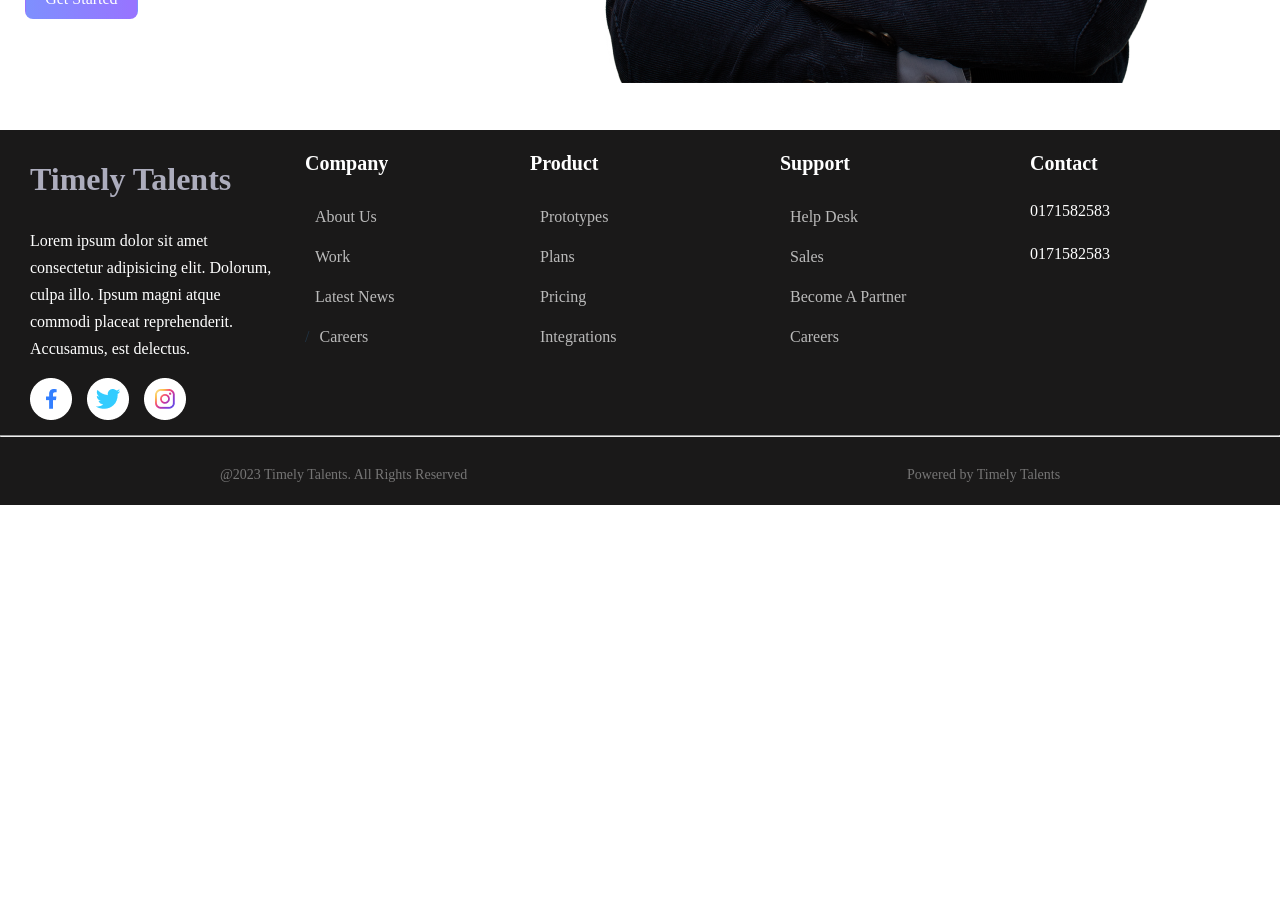
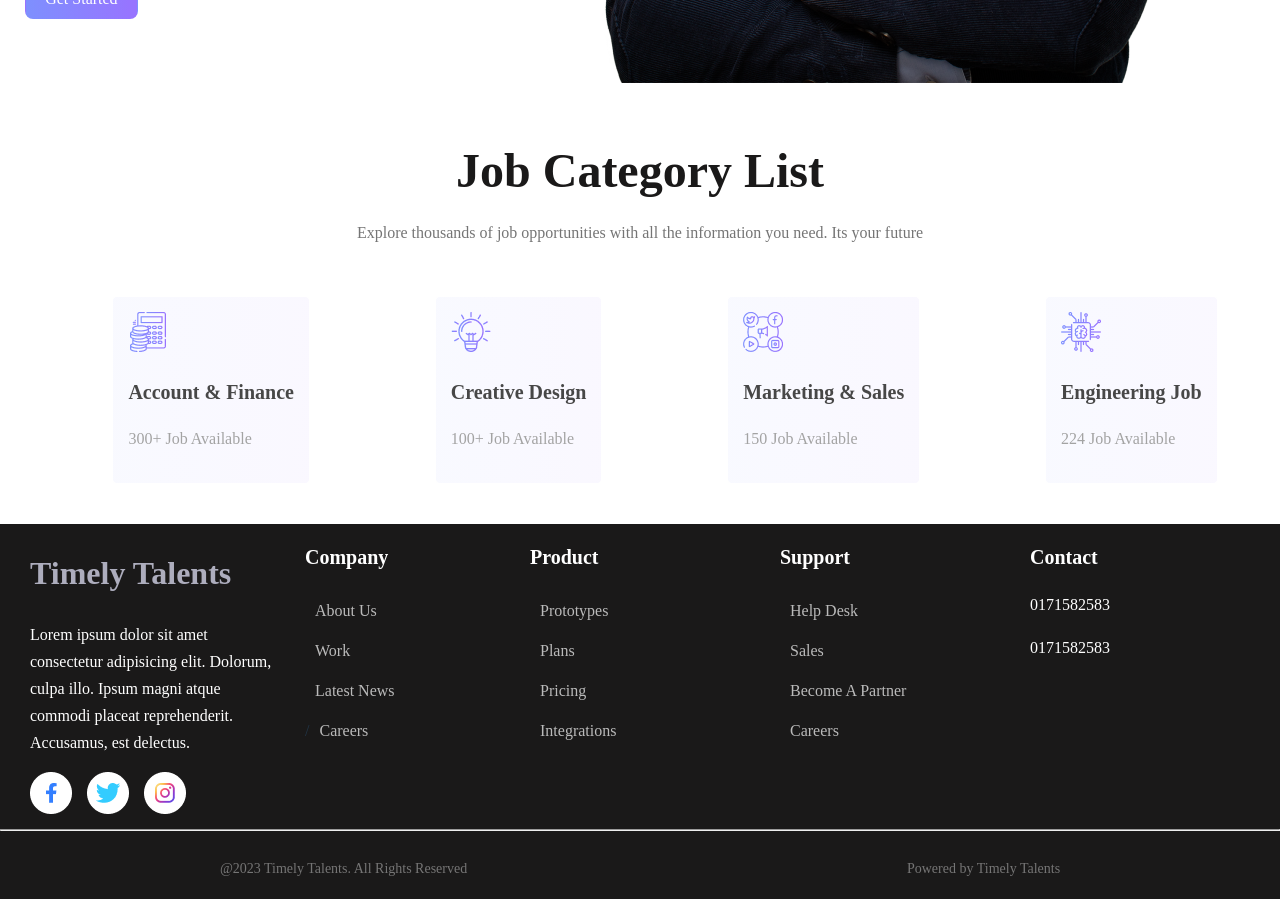
Before and after one commit to mehedihasanrupok/Carrer-Hub, a React (Vite) app: page / in a window 1280 px wide. Shown: the part 760-1659 px from the top of the page. Before the commit the page ends 1265 px from the top, so only its background shows below. Built offline with nearby package versions, Linux system fonts and the light colour scheme.

Commit message:
JobVacancyAdded

```diff
--- /dev/null
+++ b/public/jobCatagory.json
@@ -0,0 +1,27 @@
+[
+    {
+      "id":1,
+      "image": "./Icons/accounts 1.png",
+      "department": "Account & Finance",
+      "job_vacancy": "300+ Job Available"
+    },
+    {
+      "id":2,
+      "image": "./Icons/business 1.png",
+      "department": "Creative Design",
+      "job_vacancy": "100+ Job Available"
+    },
+    {
+      "id":3,
+      "image": "./Icons/social-media 1.png",
+      "department": "Marketing & Sales",
+      "job_vacancy": "150 Job Available"
+    },
+    {
+      "id":4,
+      "image": "./Icons/chip 1.png",
+      "department": "Engineering Job",
+      "job_vacancy": "224 Job Available"
+    }
+
+  ]
--- /dev/null
+++ b/src/components/Catagory/Catagory.css
@@ -0,0 +1,26 @@
+.catagory_unique {
+    border: 1px solid white;
+    background: linear-gradient(90deg, rgba(126, 144, 254, 0.05) 0%, rgba(152, 115, 255, 0.05) 100%);
+    border-radius: 5px;
+    padding: 15px;
+}
+
+.post {
+    font-family: 'Manrope';
+    font-style: normal;
+    font-weight: 800;
+    font-size: 20px;
+    line-height: 27px;
+    color: #474747;
+}
+
+.vacancy {
+    font-family: 'Manrope';
+    font-style: normal;
+    font-weight: 500;
+    font-size: 16px;
+    line-height: 26px;
+    text-align: left;
+    color: #A3A3A3;
+
+}
--- /dev/null
+++ b/src/components/Catagory/Catagory.jsx
@@ -0,0 +1,15 @@
+import React from 'react';
+import './Catagory.css'
+
+const Catagory = ({catagory}) => {
+    const {image,department, job_vacancy} = catagory;
+    return (
+        <div className='catagory_unique'>
+            <img src={image} alt="" />
+            <h3 className='post'>{department}</h3>
+            <p className='vacancy'>{job_vacancy}</p>
+        </div>
+    );
+};
+
+export default Catagory;
--- a/src/components/Header/Header.jsx
+++ b/src/components/Header/Header.jsx
@@ -9,6 +9,7 @@ const Header = () => {
                 <h2 className='title-bar'>Timely Talents</h2>
             </div>
             <div className='link'>
+                <Link className='general'  to="/">Home</Link>
                 <Link className='statistics'  to="/statistics">Statistics</Link>
                 <Link className='general' to="/appliedJobs">Applied Jobs</Link>
                 <Link className='general' to="/blog">Blog</Link>
--- /dev/null
+++ b/src/components/Home/Home.css
@@ -0,0 +1,30 @@
+.job-title {
+    text-align: center;
+    font-family: 'Manrope';
+    font-style: normal;
+    font-weight: 800;
+    font-size: 48px;
+    line-height: 66px;
+    color: #1A1919;
+    margin-bottom: 10px;
+}
+
+.catagory-container {
+    margin-top: 30px;
+}
+
+.description {
+    font-family: 'Manrope';
+    font-style: normal;
+    font-weight: 500;
+    font-size: 16px;
+    line-height: 26px;
+    text-align: center;
+    color: #757575;
+}
+.each-catagory{
+    display: flex;
+    margin-left: 50px;
+    margin-top: 50px;
+    justify-content: space-around;
+}
--- a/src/components/Home/Home.jsx
+++ b/src/components/Home/Home.jsx
@@ -1,11 +1,31 @@
 import React from 'react';
 import Banner from '../Bannner/Banner';
+import { useLoaderData } from 'react-router-dom';
+import './Home.css';
+import Catagory from '../Catagory/Catagory';
 
 
 const Home = () => {
+    const jobCatagories = useLoaderData();
+    console.log(jobCatagories);
     return (
         <div>
-            <Banner></Banner>
+            <div>
+                <Banner></Banner>
+            </div>
+            <div className='catagory-container'>
+                <h3 className='job-title'>Job Category List</h3>
+                <p className='description'>Explore thousands of job opportunities with all the information you need. Its your future</p>
+                <div className='each-catagory'>
+                    {
+                        jobCatagories.map(catagory => <Catagory
+                            key={catagory.id}
+                            catagory={catagory}>
+                        </Catagory>)
+                    }
+                </div>
+            </div>
+
         </div>
     );
 };
--- a/src/main.jsx
+++ b/src/main.jsx
@@ -19,7 +19,8 @@ const router = createBrowserRouter([
     children:[
       {
         path:'/',
-        element:<Home></Home>
+        element:<Home></Home>,
+        loader: () => fetch('jobCatagory.json')
       },
       {
         path:'appliedJobs',
```
